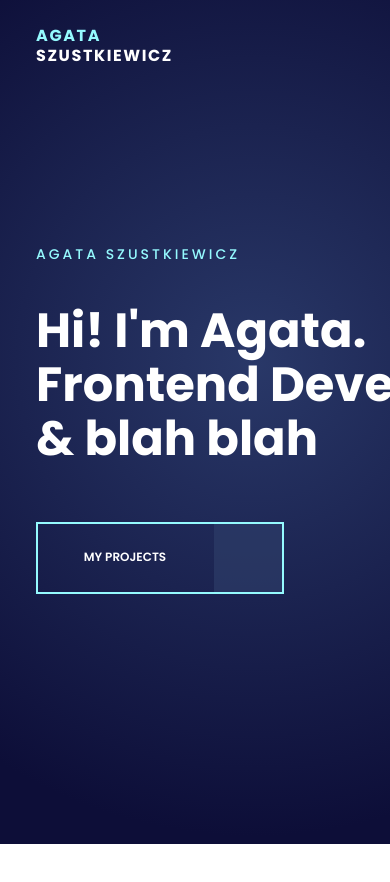
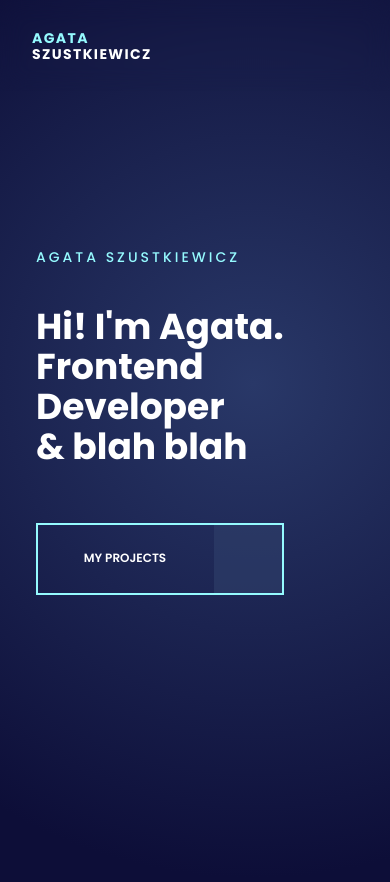
Before and after one commit to agataszus/portfolio, a Next.js app: page / in a window 390 px wide. Shown: the top 882 px of the page. Before the commit the page ends 844 px from the top, so only its background shows below. Built offline with nearby package versions, Linux system fonts and the light colour scheme; some icons are missing.

Commit message:
feat(responsive-styles): added responsive styles for tablet and mobile

```diff
--- a/package.json
+++ b/package.json
@@ -14,6 +14,7 @@
   },
   "dependencies": {
     "@mantine/hooks": "^6.0.19",
+    "@radix-ui/react-portal": "^1.0.3",
     "classnames": "^2.3.2",
     "clsx": "^2.0.0",
     "framer-motion": "^10.16.2",
--- a/src/components/hero/Hero.tsx
+++ b/src/components/hero/Hero.tsx
@@ -22,7 +22,9 @@ export const Hero = () => {
           transition={{ delay: 0.3, duration: 0.7, ease: "easeOut" }}
         >
           <Text tag="h1" variant="heading-1">
-            Hi! I&apos;m Agata. Frontend Developer & blah blah
+            Hi! I&apos;m Agata.
+            <br /> Frontend Developer
+            <br />& blah blah
           </Text>
         </motion.div>
       </div>
--- a/src/components/layout/Layout.tsx
+++ b/src/components/layout/Layout.tsx
@@ -10,7 +10,10 @@ type LayoutProps = {
 } & PropsWithChildren;
 
 export const Layout = ({ children, className }: LayoutProps) => {
-  const layoutClassName = cn("bg-gradient-radial h-screen w-screen overflow-hidden", className);
+  const layoutClassName = cn(
+    "bg-gradient-radial h-screen w-screen overflow-hidden tablet:min-h-screen tablet:h-auto",
+    className
+  );
   const { pathname } = useRouter();
   const previousPathname = usePrevious(pathname);
   const [wasPathnameChanged, setWasPathnameChanged] = useState(false);
@@ -25,7 +28,7 @@ export const Layout = ({ children, className }: LayoutProps) => {
         <>
           <motion.div
             key={`overlay-animation-${pathname}-1`}
-            className="fixed inset-0 z-50 bg-primary/20"
+            className="fixed inset-0 z-[1000] bg-primary/20"
             initial={{ y: "100%" }}
             animate={{
               y: ["100%", "0%", "-100%"],
@@ -34,7 +37,7 @@ export const Layout = ({ children, className }: LayoutProps) => {
           />
           <motion.div
             key={`overlay-animation-${pathname}-2`}
-            className="fixed inset-0 z-50 overflow-hidden bg-primary"
+            className="fixed inset-0 z-[1000] overflow-hidden bg-primary"
             initial={{ y: "100%" }}
             animate={{
               y: ["100%", "0%", "-100%"],
--- a/src/components/text/Text.tsx
+++ b/src/components/text/Text.tsx
@@ -26,10 +26,10 @@ export const Text = ({ children, tag, variant, className }: TextProps) => {
       ["text-base font-medium text-white"]: variant === "action-1",
       ["text-sm font-semibold text-white"]: variant === "action-2",
       ["text-xs font-semibold text-white uppercase"]: variant === "action-3",
-      ["text-base uppercase font-bold"]: variant === "subtitle-1",
+      ["text-base mobile:text-sm uppercase font-bold"]: variant === "subtitle-1",
       ["text-sm uppercase text-primary font-medium tracking-3"]: variant === "subtitle-2",
-      ["text-5xl font-bold text-white leading-tighter"]: variant === "heading-1",
-      ["text-3xl font-bold text-white"]: variant === "heading-2",
+      ["text-5xl mobile:text-4xl font-bold text-white leading-tighter"]: variant === "heading-1",
+      ["text-3xl mobile:text-2xl font-bold text-white"]: variant === "heading-2",
       ["text-sm font-bold text-white"]: variant === "num-1",
       ["text-sm font-normal text-white leading-tight"]: variant === "caption-1",
     },
--- a/src/components/topbar/Topbar.tsx
+++ b/src/components/topbar/Topbar.tsx
@@ -3,12 +3,29 @@ import { Navbar } from "../navbar/Navbar";
 import { Text } from "../text/Text";
 import { motion } from "framer-motion";
 import { MobileNavbar } from "../mobileNavbar/MobileNavbar";
+import MenuLineIcon from "remixicon-react/MenuLineIcon";
+import CloseLineIcon from "remixicon-react/CloseLineIcon";
+import { useState } from "react";
+import { cn } from "@/styles/helpers/cn";
 
-export const Topbar = () => {
+type TopbarProps = {
+  className?: string;
+};
+
+export const Topbar = ({ className }: TopbarProps) => {
+  const [isMenuOpen, setIsMenuOpen] = useState(false);
+
   return (
-    <div className="w-full overflow-hidden">
+    <>
+      <div
+        className={cn(
+          "z-60 w-full overflow-hidden bg-transparent shadow-large-down-invisible transition-shadow duration-200 ease-in tablet:fixed tablet:inset-x-0 tablet:top-0 tablet:block tablet:px-8 tablet:py-6 tablet:backdrop-blur-md",
+          isMenuOpen && "tablet:bg-transparent",
+          className
+        )}
+      >
         <motion.div
-        className="flex h-full w-full items-center justify-between"
+          className="z-60 flex h-full w-full items-center justify-between"
           initial={{ y: 50, opacity: 0 }}
           animate={{ y: [50, 0], opacity: [0, 1] }}
           transition={{
@@ -16,16 +33,26 @@ export const Topbar = () => {
             opacity: { duration: 0.7, ease: "easeOut" },
           }}
         >
-        <div className="flex flex-col">
-          <Text tag="p" variant="subtitle-1" className="leading-tight tracking-widest text-primary">
+          <div className="z-60 flex flex-col">
+            <Text
+              tag="p"
+              variant="subtitle-1"
+              className="leading-tight tracking-widest text-primary mobile:leading-tight"
+            >
               Agata
             </Text>
-          <Text tag="p" variant="subtitle-1" className="leading-tight tracking-widest text-white">
+            <Text tag="p" variant="subtitle-1" className="leading-tight tracking-widest text-white mobile:leading-none">
               Szustkiewicz
             </Text>
           </div>
 
-        <MobileNavbar />
+          <div className="hidden cursor-pointer tablet:block">
+            {isMenuOpen ? (
+              <CloseLineIcon className="relative h-9 w-auto fill-white" onClick={() => setIsMenuOpen(false)} />
+            ) : (
+              <MenuLineIcon className="h-9 w-auto fill-white" onClick={() => setIsMenuOpen(true)} />
+            )}
+          </div>
           <Navbar />
           <motion.div
             className="tablet:hidden"
@@ -36,5 +63,7 @@ export const Topbar = () => {
           </motion.div>
         </motion.div>
       </div>
+      {isMenuOpen && <MobileNavbar handleLinkClick={() => setIsMenuOpen(false)} />}
+    </>
   );
 };
--- a/src/pages/index.tsx
+++ b/src/pages/index.tsx
@@ -5,7 +5,7 @@ export default function HomePage() {
   return (
     <div className="mx-auto flex h-full max-w-8xl flex-col px-9 py-6 desktop-mid:max-w-7xl">
       <Topbar />
-      <div className="my-auto">
+      <div className="my-auto tablet:flex tablet:h-screen tablet:items-center">
         <Hero />
       </div>
     </div>
--- a/src/pages/projects/index.tsx
+++ b/src/pages/projects/index.tsx
@@ -6,10 +6,11 @@ import Link from "next/link";
 import { motion } from "framer-motion";
 import ReactJsLineIcon from "remixicon-react/ReactjsLineIcon";
 import Html5LineIcon from "remixicon-react/Html5LineIcon";
-import { UIEvent, useLayoutEffect, useRef, useState } from "react";
+import { UIEvent, useEffect, useLayoutEffect, useRef, useState } from "react";
 import { cn } from "@/styles/helpers/cn";
 import { DESKTOP, useMediaQueries } from "@/hooks/useMediaQueries";
 import { MenuTooltip } from "@/components/menuTooltip/MenuTooltip";
+import { Topbar } from "@/components/topbar/Topbar";
 
 const PROJECTS = [
   {
@@ -51,6 +52,23 @@ const PROJECTS = [
 
 export default function ProjectsPage() {
   const mediaQuery = useMediaQueries();
+
+  const [isScrolledDown, setIsScrolledDown] = useState(false);
+
+  useEffect(() => {
+    const handleScroll = () => {
+      if (window.scrollY !== 0) {
+        setIsScrolledDown(true);
+        return;
+      }
+
+      setIsScrolledDown(false);
+    };
+
+    document.addEventListener("scroll", handleScroll);
+
+    return () => document.removeEventListener("scroll", handleScroll);
+  }, []);
 
   const [isScrolled, setIsScrolled] = useState(false);
   const [isLeftDisable, setIsLeftDisable] = useState(true);
@@ -105,10 +123,13 @@ export default function ProjectsPage() {
   };
 
   return (
-    <div className="flex h-full w-full">
+    <div className="flex h-full w-full [--topbar-tablet-height:88px] tablet:mt-[--topbar-tablet-height] tablet:flex-col">
+      <div className="hidden tablet:block">
+        <Topbar className={cn(isScrolledDown && "shadow-large-down tablet:bg-background-color-dark/60")} />
+      </div>
       <div
         className={cn(
-          "flex h-full w-[340px] shrink-0 flex-col items-center justify-start gap-96 pt-12 shadow-large-right-invisible transition-shadow duration-200 ease-in desktop-mid:w-[270px] desktop-mid:gap-68",
+          "flex h-full w-[340px] shrink-0 flex-col items-center justify-start gap-96 pt-12 shadow-large-right-invisible transition-shadow duration-200 ease-in desktop-mid:w-[270px] desktop-mid:gap-68 tablet:hidden",
           isScrolled && "shadow-large-right"
         )}
       >
@@ -132,7 +153,11 @@ export default function ProjectsPage() {
           </Link>
         </motion.div>
       </div>
-      <div className="scrollbar-none flex overflow-x-scroll" onScroll={handleScroll} ref={projectsContainerRef}>
+      <div
+        className="scrollbar-none flex overflow-x-scroll tablet:flex-col tablet:overflow-visible"
+        onScroll={handleScroll}
+        ref={projectsContainerRef}
+      >
         {PROJECTS.map(({ name, description, iconName, TechnologyIcon }, index) => (
           <ProjectColumn
             name={name}
--- a/tailwind.config.ts
+++ b/tailwind.config.ts
@@ -8,10 +8,10 @@ const config: Config = {
   ],
   theme: {
     screens: {
+      "desktop-mid": { max: "1919px" },
+      "desktop-small": { max: "1365px" },
+      tablet: { max: "1023px" },
       mobile: { max: "767px" },
-      tablet: { max: "1023px" },
-      "desktop-small": { max: "1365px" },
-      "desktop-mid": { max: "1919px" },
     },
     extend: {
       colors: {
@@ -32,6 +32,8 @@ const config: Config = {
       boxShadow: {
         "large-right": "36px 0 46px rgb(0,0,0,0.2)",
         "large-right-invisible": "36px 0 46px rgb(0,0,0,0)",
+        "large-down": "0 36px 46px rgb(0,0,0,0.2)",
+        "large-down-invisible": "0 36px 46px rgb(0,0,0,0)",
       },
       maxWidth: {
         "8xl": "1440px",
```
Also changed, not shown: src/components/mobileNavbar/MobileNavbar.tsx (+9 -21 lines), src/components/projectColumn/ProjectColumn.tsx (+23 -13 lines), 1 other file (tests, documents, lock files or other folders). Lines whose indentation alone changed are shown as unchanged.
